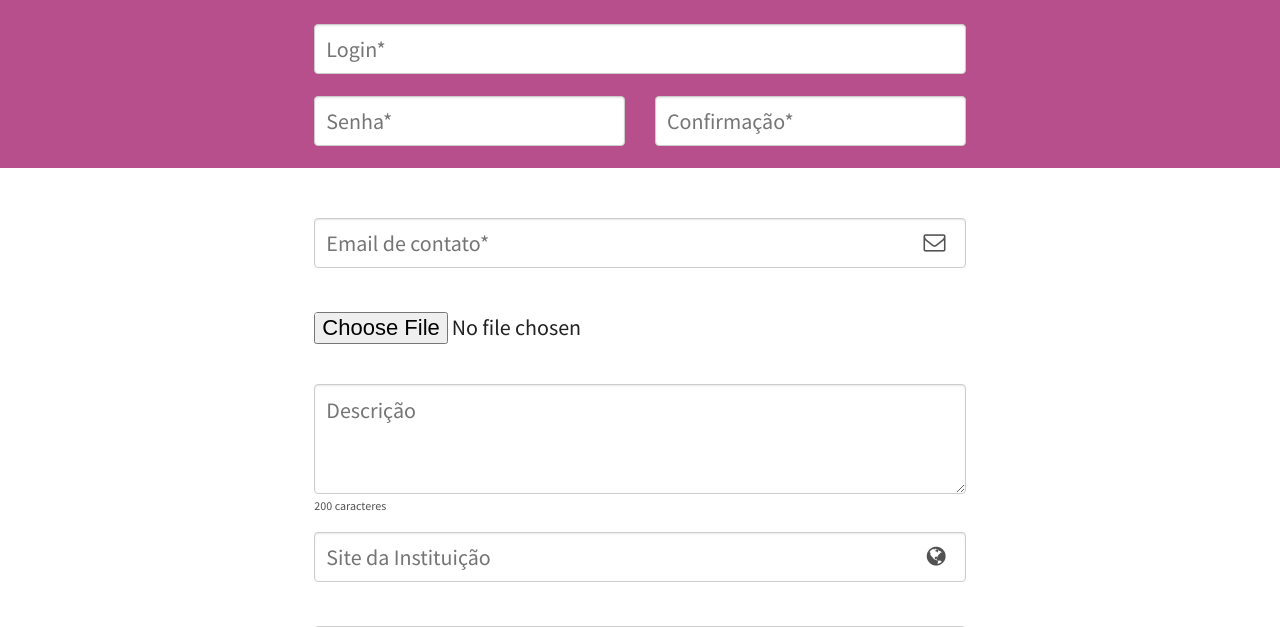
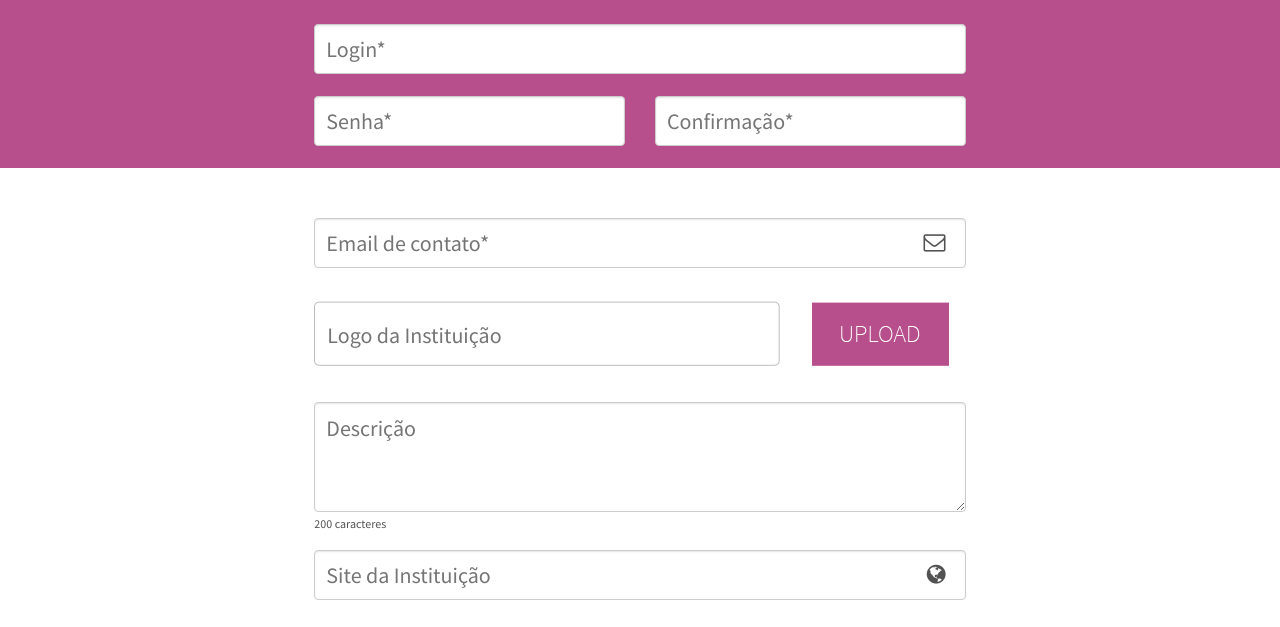
Before and after one commit to CodingForChange/praquemdoar, a Flask app: page /cadastro in a window 1280 px wide. Shown: the part 357-984 px from the top of the page. Run offline with Flask 2, Linux system fonts and the light colour scheme; parts of the project's set-up code (start-up, migrations or seed data) failed here and were passed over.

Commit message:
atualizacao

```diff
--- a/app/static/css/style.css
+++ b/app/static/css/style.css
@@ -103,6 +103,33 @@ label.error{
 	position: relative;
 	top: -15px;
 	display: block;
+}
+
+.upload-file-container {
+	background: url("../img/img_input.png") no-repeat;
+	/*background-size: contain;*/
+	position: relative;
+	height: 112px;
+	width: 100%;
+}
+
+.form-login input[type="file"] {
+	filter: alpha(opacity=0);
+	opacity: 0;
+	position: absolute;
+}
+
+.upload-file-container input[type="text"] {
+	border: medium none;
+	box-shadow: none;
+	margin-left: 2px;
+	position: absolute;
+	top: 20px;
+	width: 70%;
+}
+
+.upload-file-container input[type="text"]:focus{
+	background: #FFFFFF;
 }
 
 .dados-login label.error{
--- a/app/static/js/index.js
+++ b/app/static/js/index.js
@@ -76,7 +76,7 @@ $(document).ready(function(){
 		   return false;
 		}
 	}, "Informe um CNPJ válido."); // Mensagem padrão
-	$("#cnpj").mask("99.999.999/9999-99");
+	$("#cnpj").mask("999.999.999/9999-99");
 	$("#form_login").validate({
 		rules: {
 		   cnpj: {required: true, cnpj: true},
@@ -93,6 +93,14 @@ $(document).ready(function(){
 		}
 	});
 
+	$("#upload-file-container").on("click",function(event){
+		event.stopPropagation();
+		$("#logo").trigger('click');
+		$("#logo").change(function(){
+			$("#logo_hidden").val($(this).val());
+		});
+		return false;
+	});
 
 
 });// JavaScript Document
--- a/app/templates/cadastro.html
+++ b/app/templates/cadastro.html
@@ -49,7 +49,12 @@
 					</span>
 					<span>
 						<label for="logo">Logo da Instituição</label>
+						<div class="upload-file-container" id="upload-file-container">
+
+							<input type="text" id="logo_hidden" name="logo_hidden" placeholder="Logo da Instituição" />
+						</div>
 						<input type="file" id="logo" name="logo" placeholder="Logo da Instituição" />
+						<!--<input type="file" id="logo" name="logo" placeholder="Logo da Instituição" />-->
 					</span>
 					<span>
 						<label for="descricao">Descrição</label>
```
Also changed, not shown: app/static/img/img_input.png (added).
